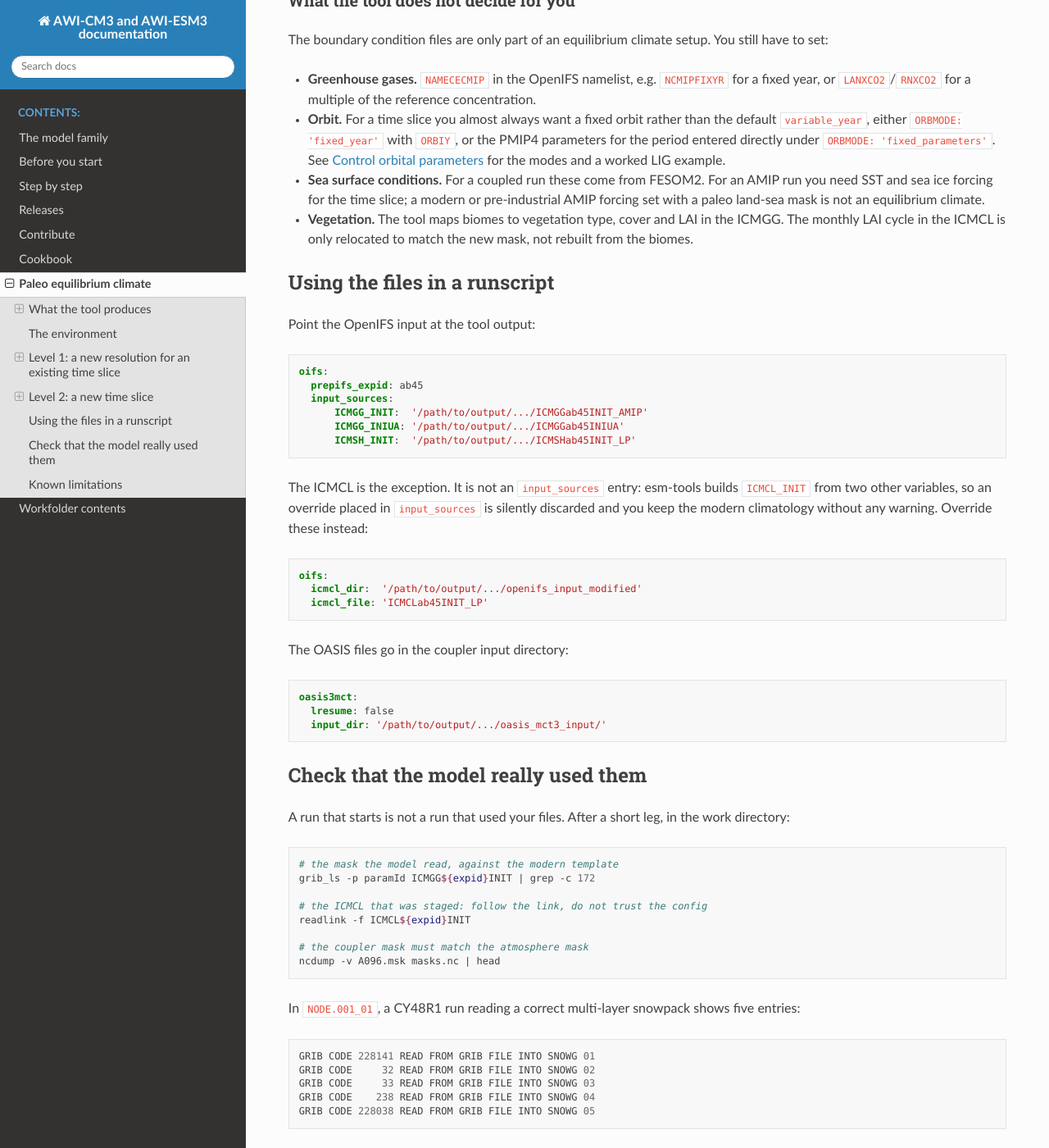
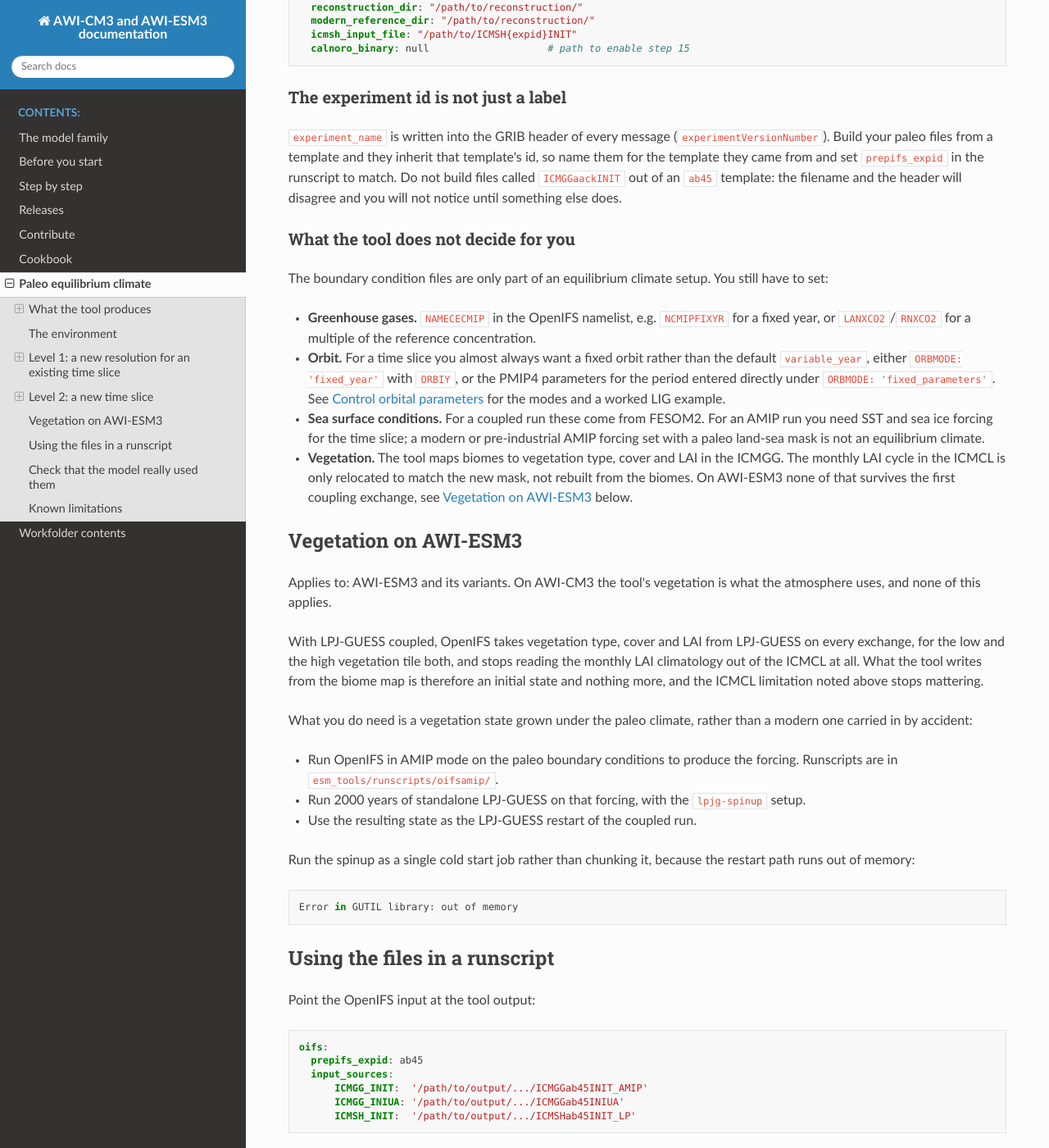
Before and after one commit to AWI-ESM/documentation_AWI-CM3, a Sphinx documentation site: the page built from source/paleo.rst, in a window 1280 px wide and 1400 px high, scrolled down 3772 px. Shown: the whole window at 82% size. Built offline with Sphinx 7.4.7 and the Read the Docs theme 3.1.0, drawn with Linux system fonts in a browser that asks for light colours; some of the changed text lies outside the part shown.

Commit message:
Document cavities and paleo vegetation on AWI-ESM3

```diff
--- a/source/paleo.rst
+++ b/source/paleo.rst
@@ -35,6 +35,12 @@
 This catches people out. The mask is taken from the ocean model grid when one is configured, because for a coupled run the FESOM2 mesh defines where the ocean is. The reconstruction ``*_LSM_*.nc`` is only used when there is no ocean mesh, i.e. in AMIP mode.
 
 So for a coupled paleo run you need a FESOM2 mesh built for that time slice. Pointing a coupled configuration at a modern mesh gives you modern geography no matter what the reconstruction says. If you have no paleo mesh yet, an AMIP setup is the way to get the atmosphere side moving.
+
+If the mesh has ice shelf cavities, set ``ocean.has_ice_cavities`` in the tool config. It has no default and the tool will not start without it. With it on, the ocean boundary is built from the coastal and calving front edges and the cavity nodes come out as land, so the atmosphere sees an ice shelf rather than open water. The tool reports ``Cavity nodes:`` with the count, which is the quickest confirmation that it read the mask you meant.
+
+Keep that setting and the FESOM2 ``use_cavity`` namelist switch in agreement yourself, because nothing checks them against each other. Either way round the mask that comes out is internally consistent, so a disagreement produces a model that runs and puts open ocean under an ice shelf, or the reverse.
+
+Cavities have so far only been run for pre-industrial, historic and transient experiments. Nobody has taken the cavity path through a paleo time slice yet, so expect to find rough edges rather than a worn track.
 
 The environment
 ===============
@@ -142,7 +148,28 @@
 - **Greenhouse gases.** ``NAMECECMIP`` in the OpenIFS namelist, e.g. ``NCMIPFIXYR`` for a fixed year, or ``LANXCO2``/``RNXCO2`` for a multiple of the reference concentration.
 - **Orbit.** For a time slice you almost always want a fixed orbit rather than the default ``variable_year``, either ``ORBMODE: 'fixed_year'`` with ``ORBIY``, or the PMIP4 parameters for the period entered directly under ``ORBMODE: 'fixed_parameters'``. See :ref:`orbital_parameters` for the modes and a worked LIG example.
 - **Sea surface conditions.** For a coupled run these come from FESOM2. For an AMIP run you need SST and sea ice forcing for the time slice; a modern or pre-industrial AMIP forcing set with a paleo land-sea mask is not an equilibrium climate.
-- **Vegetation.** The tool maps biomes to vegetation type, cover and LAI in the ICMGG. The monthly LAI cycle in the ICMCL is only relocated to match the new mask, not rebuilt from the biomes.
+- **Vegetation.** The tool maps biomes to vegetation type, cover and LAI in the ICMGG. The monthly LAI cycle in the ICMCL is only relocated to match the new mask, not rebuilt from the biomes. On AWI-ESM3 none of that survives the first coupling exchange, see :ref:`paleo_vegetation` below.
+
+.. _paleo_vegetation:
+
+Vegetation on AWI-ESM3
+======================
+
+Applies to: AWI-ESM3 and its variants. On AWI-CM3 the tool's vegetation is what the atmosphere uses, and none of this applies.
+
+With LPJ-GUESS coupled, OpenIFS takes vegetation type, cover and LAI from LPJ-GUESS on every exchange, for the low and the high vegetation tile both, and stops reading the monthly LAI climatology out of the ICMCL at all. What the tool writes from the biome map is therefore an initial state and nothing more, and the ICMCL limitation noted above stops mattering.
+
+What you do need is a vegetation state grown under the paleo climate, rather than a modern one carried in by accident:
+
+- Run OpenIFS in AMIP mode on the paleo boundary conditions to produce the forcing. Runscripts are in ``esm_tools/runscripts/oifsamip/``.
+- Run 2000 years of standalone LPJ-GUESS on that forcing, with the ``lpjg-spinup`` setup.
+- Use the resulting state as the LPJ-GUESS restart of the coupled run.
+
+Run the spinup as a single cold start job rather than chunking it, because the restart path runs out of memory:
+
+..  code-block:: bash
+
+  Error in GUTIL library: out of memory
 
 Using the files in a runscript
 ==============================
@@ -206,5 +233,5 @@
 =================
 
 - The land-sea mask is interpolated from the 1 degree reconstruction by nearest neighbour, which systematically widens coastlines compared with the conservative remapping the older bash workflow used.
-- The ICMCL monthly LAI is relocated, not rebuilt from the reconstruction biomes.
+- The ICMCL monthly LAI is relocated, not rebuilt from the reconstruction biomes. This bites AWI-CM3 only; on AWI-ESM3 the field is never read, see :ref:`paleo_vegetation`.
 - ``calnoro`` needs a separately compiled Fortran binary. Without it the subgrid-scale orography stays that of the template, which is inconsistent with a modified topography.
```
